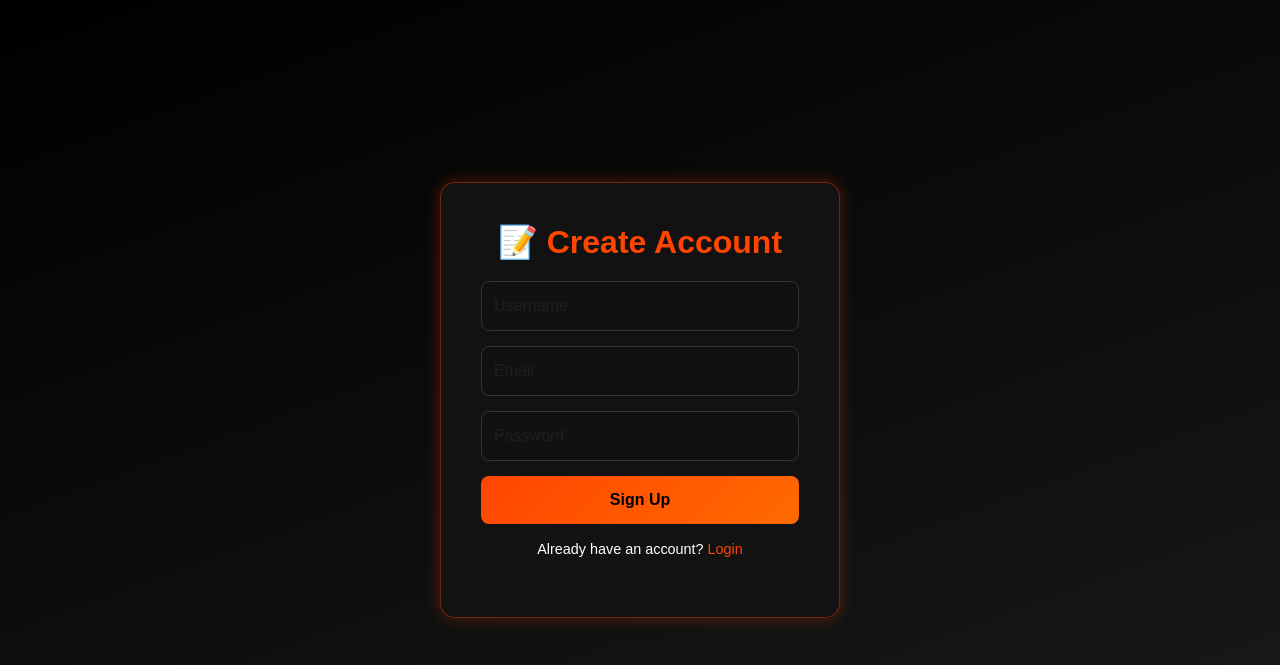
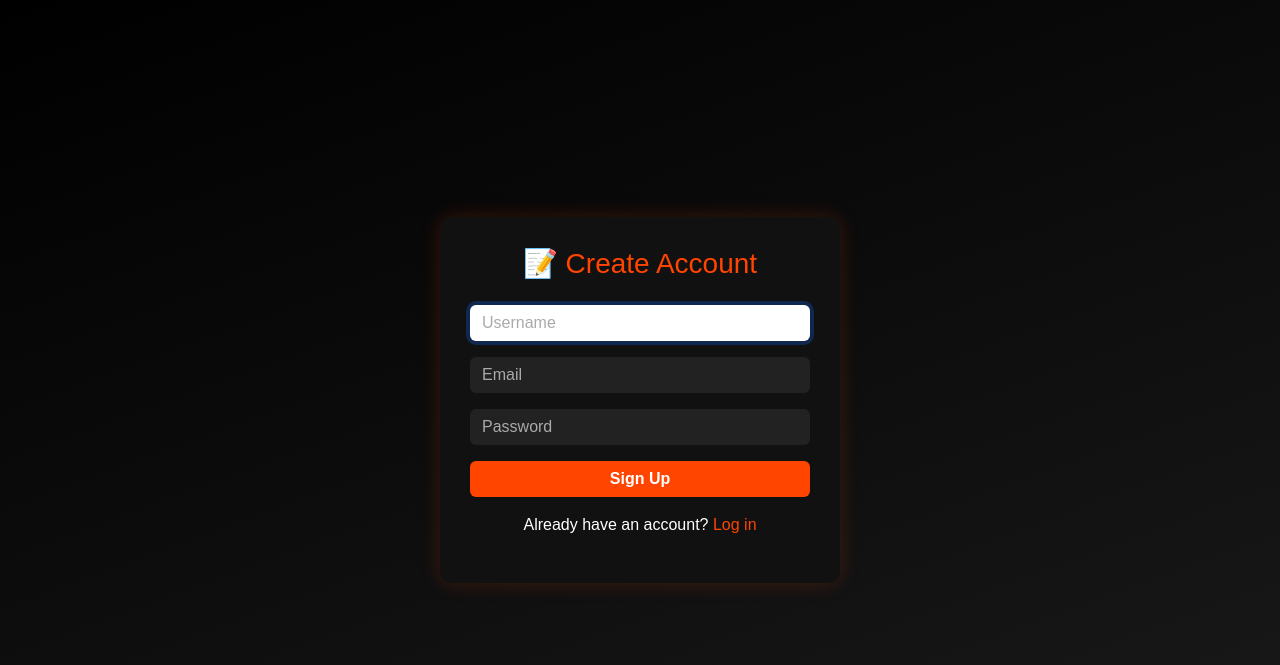
Before and after one commit to snowysite/aichatbot, a Flask app: page /signup in a window 1280 px wide. Shown: the top 665 px of the page. Run offline with Flask 3, Linux system fonts and the light colour scheme.

Commit message:
Add files via upload

```diff
--- a/templates/index.html
+++ b/templates/index.html
@@ -4,6 +4,7 @@
   <meta charset="UTF-8">
   <meta name="viewport" content="width=device-width, initial-scale=1"> <!-- ✅ Makes it responsive -->
   <title>Chatbot | Nexora Style</title>
+  <link rel="icon" type="image/ico" href="{{ url_for('static', filename='favicon.ico') }}?v=1.0">
   <link rel="stylesheet" href="https://cdn.jsdelivr.net/npm/bootstrap@5.3.2/dist/css/bootstrap.min.css">
   <script src="https://cdn.socket.io/4.5.4/socket.io.min.js"></script>
   <style>
--- a/templates/signup.html
+++ b/templates/signup.html
@@ -2,103 +2,80 @@
 <html lang="en">
 <head>
   <meta charset="UTF-8">
-  <title>Signup | Nexora Chat</title>
-  <link rel="stylesheet" href="https://cdn.jsdelivr.net/npm/bootstrap@5.3.2/dist/css/bootstrap.min.css">
+  <title>Sign Up | Nexora Chat</title>
+  <meta name="viewport" content="width=device-width, initial-scale=1.0">
+  <link href="https://cdn.jsdelivr.net/npm/bootstrap@5.3.2/dist/css/bootstrap.min.css" rel="stylesheet">
   <style>
     body {
       background: linear-gradient(160deg, #000000, #1a1a1a);
       color: #fff;
-      font-family: "Poppins", sans-serif;
+      font-family: 'Poppins', sans-serif;
+      height: 100vh;
       display: flex;
+      align-items: center;
       justify-content: center;
-      align-items: center;
-      height: 100vh;
-      margin: 0;
     }
-
     .signup-box {
-      background: rgba(20, 20, 20, 0.95);
-      border: 1px solid rgba(255, 69, 0, 0.4);
-      border-radius: 15px;
-      padding: 40px;
-      width: 400px;
-      text-align: center;
-      box-shadow: 0 0 15px rgba(255, 69, 0, 0.3);
+      background: #111;
+      padding: 30px;
+      border-radius: 12px;
+      width: 100%;
+      max-width: 400px;
+      box-shadow: 0 0 20px rgba(255, 69, 0, 0.2);
     }
-
-    .signup-box h2 {
+    .form-control {
+      background: #222;
+      border: none;
+      color: #fff;
+    }
+    .form-control::placeholder {
+      color: #aaa;
+    }
+    .btn-primary {
+      background: #ff4500;
+      border: none;
+      font-weight: bold;
+    }
+    .btn-primary:hover {
+      background: #e03d00;
+    }
+    .text-orange {
       color: #ff4500;
-      font-weight: 600;
-      margin-bottom: 20px;
     }
-
-    .form-control {
-      background: #111;
-      border: 1px solid #333;
-      color: #fff;
-      padding: 12px;
-      margin-bottom: 15px;
-      border-radius: 8px;
-    }
-
-    .form-control:focus {
-      border-color: #ff4500;
-      box-shadow: 0 0 8px rgba(255, 69, 0, 0.3);
-      background: #1a1a1a;
-    }
-
-    .btn-signup {
-      width: 100%;
-      background: linear-gradient(135deg, #ff4500, #ff6a00);
-      color: #000;
-      font-weight: bold;
-      border: none;
-      padding: 12px;
-      border-radius: 8px;
-      transition: 0.3s;
-    }
-    .btn-signup:hover {
-      opacity: 0.85;
-    }
-
-    .extra-links {
-      margin-top: 15px;
-      font-size: 0.9rem;
-    }
-    .extra-links a {
+    .link-orange {
       color: #ff4500;
       text-decoration: none;
     }
-    .extra-links a:hover {
+    .link-orange:hover {
       text-decoration: underline;
-    }
-
-    .error-msg {
-      color: #ff6a00;
-      font-size: 0.9rem;
-      margin-bottom: 10px;
     }
   </style>
 </head>
 <body>
 
   <div class="signup-box">
-    <h2>📝 Create Account</h2>
+    <h3 class="text-center mb-4 text-orange">📝 Create Account</h3>
 
     {% if error %}
-      <div class="error-msg">{{ error }}</div>
+      <div class="alert alert-danger text-center py-2">{{ error }}</div>
     {% endif %}
 
     <form method="POST">
-      <input type="text" name="username" class="form-control" placeholder="Username" required>
-      <input type="email" name="email" class="form-control" placeholder="Email" required>
-      <input type="password" name="password" class="form-control" placeholder="Password" required>
-      <button type="submit" class="btn-signup">Sign Up</button>
+      <div class="mb-3">
+        <input type="text" class="form-control" name="username" placeholder="Username" required autofocus>
+      </div>
+      <div class="mb-3">
+        <input type="email" class="form-control" name="email" placeholder="Email" required>
+      </div>
+      <div class="mb-3">
+        <input type="password" class="form-control" name="password" placeholder="Password" required>
+      </div>
+      <button type="submit" class="btn btn-primary w-100">Sign Up</button>
     </form>
 
-    <div class="extra-links">
-      <p>Already have an account? <a href="{{ url_for('login') }}">Login</a></p>
-    </div>
+    <p class="mt-3 text-center">
+      Already have an account? <a href="{{ url_for('login') }}" class="link-orange">Log in</a>
+    </p>
   </div>
 
 </body>
```
Also changed, not shown: templates/forgot.html (+5 -2 lines), templates/login.html (+43 -67 lines), templates/verify_otp.html (+30 -6 lines), static/favicon.ico (added).
